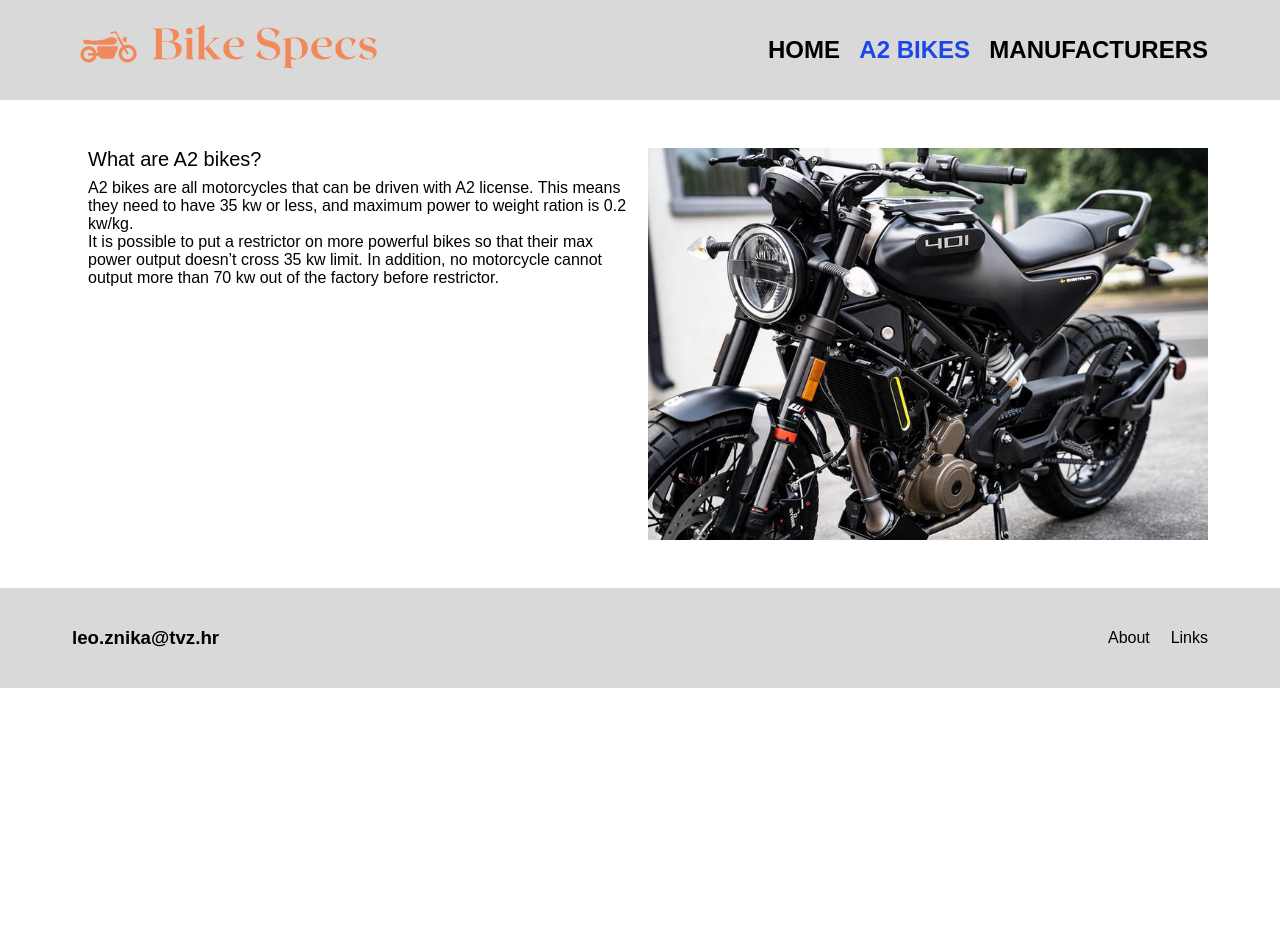
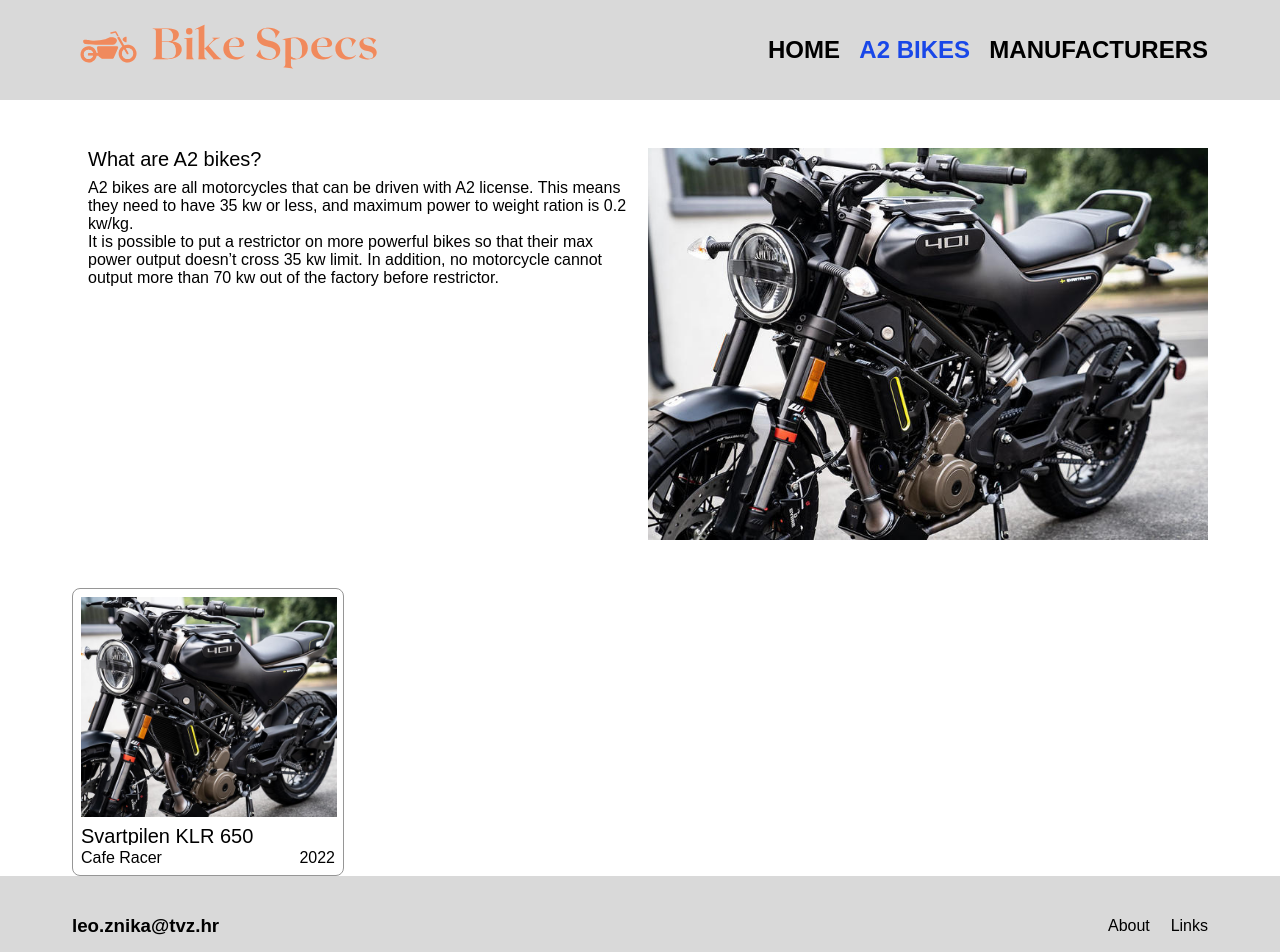
Before and after one commit to zn1k4l3o/bike_specs_2023, a Next.js app in the folder bike-specs/: page /a2bikes in a window 1280 px wide. Shown: the top 952 px of the page. Before the commit the page ends 800 px from the top, so only its background shows below. Built offline with nearby package versions, Linux system fonts and the light colour scheme; a web font is replaced by a local one.

Commit message:
sredena lista motora

```diff
--- a/bike-specs/src/app/a2bikes/page.js
+++ b/bike-specs/src/app/a2bikes/page.js
@@ -1,5 +1,6 @@
 import Image from "next/image";
 import "./page.scss";
+import BikeBox from "@/components/bikeBox";
 
 export default function A2Bikes () {
     return (
@@ -20,6 +21,10 @@
                     />
                 </aside>
             </section>
+            <div className="bike-grid">
+                    <BikeBox model={"Svartpilen KLR 650"} type="Cafe Racer" year="2022"/>
+
+            </div>
         </div>
     );
 }
--- a/bike-specs/src/app/a2bikes/page.scss
+++ b/bike-specs/src/app/a2bikes/page.scss
@@ -33,4 +33,13 @@
             }
         }
     }
+
+    .bike-grid {
+      max-width:1136px;
+      width:100%;
+      margin: 0 auto;
+      display:grid;
+      gap:16px;
+      grid-template-columns: repeat(4, 272px);
+    }
 }
--- a/bike-specs/src/components/bikeBox.js
+++ b/bike-specs/src/components/bikeBox.js
@@ -1,9 +1,15 @@
 import "./css/bikeBox.scss"
 import Image from "next/image";
+import Link from "next/link";
 
-export default function BikeBox() {
+export default function BikeBox({
+    image,
+    model,
+    type,
+    year
+}) {
     return (
-        <article className="bike-box">
+        <Link href={"/"+model+year} className="bike-box">
             <div className="image-section">
                 <Image style={{objectFit:"cover"}}
                     src="/svartpilen_401.jpg"
@@ -13,7 +19,11 @@
                     priority
                 />
             </div>
-            <h3></h3>
-        </article>
+            <h3>{model}</h3>
+            <div className="bike-type-year">
+                <h4>{type}</h4>
+                <h5>{year}</h5>
+            </div>
+        </Link>
     );
 }
--- a/bike-specs/src/components/css/bikeBox.scss
+++ b/bike-specs/src/components/css/bikeBox.scss
@@ -0,0 +1,48 @@
+.bike-box {
+    width:272px;
+    height:288px;
+    border:1px solid var(--border-color);
+    border-radius: 8px;
+    box-sizing: border-box;
+    padding:8px;
+    text-decoration: none;
+    color:black;
+
+    .image-section {
+        width:256px;
+        height:220px;
+        position: relative;
+    }
+
+    h3 {
+        font-size: 20px;
+        height:20px;
+        width:256px;
+        margin-top: 8px;
+        margin-bottom: 4px;
+        font-weight: 400;
+        text-overflow:ellipsis;
+        white-space:nowrap;
+        overflow: hidden;
+    }
+
+    .bike-type-year {
+        display:flex;
+        justify-content: space-between;
+        height: fit-content;
+
+        h4 {
+            font-size: 16px;
+            font-weight: 400;
+        }
+
+        h5 {
+            font-size: 16px;
+            font-weight: 400;
+        }
+    }
+}
+
+.bike-box:hover {
+    cursor: pointer;
+}
```
Also changed, not shown: bike-specs/src/app/[bike]/page.js (added, +16 -0 lines), bike-specs/src/app/[bike]/page.scss (added).
